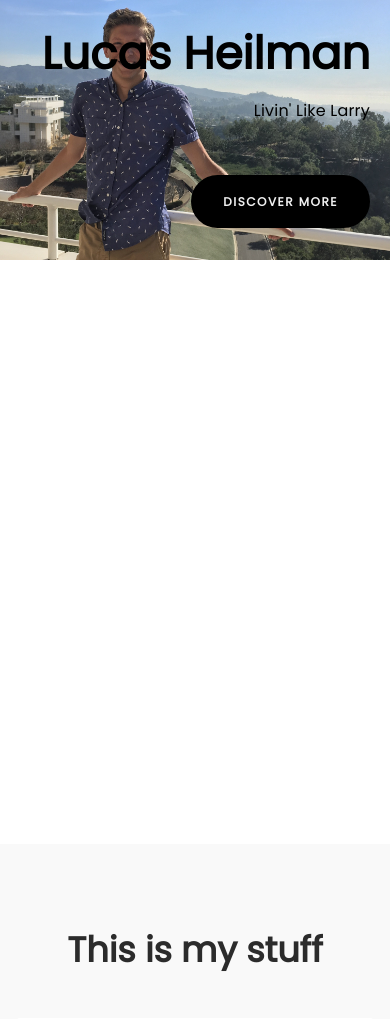
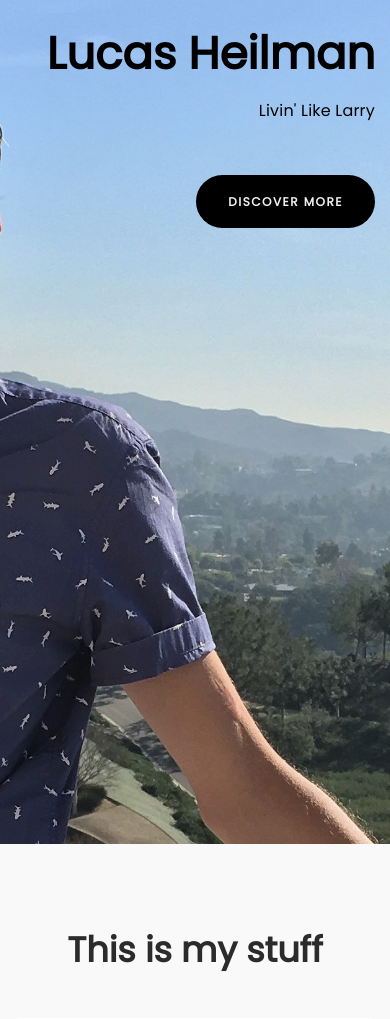
Before and after one commit to lucasheilman/lucasheilman-site, a Django app: page / in a window 390 px wide. Shown: the top 1019 px of the page. Run offline with Django 3.2, Linux system fonts and the light colour scheme; some libraries are stand-ins or nearby versions.

Commit message:
hopefully responsive on mobile

```diff
--- a/website/static/website/css/tooplate-style.css
+++ b/website/static/website/css/tooplate-style.css
@@ -209,13 +209,14 @@
 -----------------------------------------*/
 
 #home {
-  background-image: url('../images/topmaybe1.jpg');
+  background-image: url('../images/topmaybe3.jpg');
+  background-color: #98B9E2;
   background-repeat: no-repeat;
   background-attachment: fixed;
-  -webkit-background-size: 100%;
-  -moz-background-size: 100%;
-  -o-background-size:100%;
-  background-size: 100%;
+  -webkit-background-size: auto 100%;
+  -moz-background-size: auto 100%;
+  -o-background-size: auto 100%;
+  background-size: auto 100%;
   background-position: center;
   height: 100%;
   width: 100%;
--- a/website/templates/website/index.html
+++ b/website/templates/website/index.html
@@ -38,15 +38,18 @@
 
 
 <!-- HOME SECTION -->
-<section id="home">
+<section id="home" class="parallax-section">
+     <div class="container">
           <div class="row">
 
                <div class="col-md-offset-5 col-md-7 col-sm-12" >
-                    <div style="text-align: right; padding-right: 20px">
+                    <div style="text-align: right">
                          <h1 class="wow fadeInUp" style="color:black;" >Lucas Heilman</h1>
                          <p class="wow fadeInUp" style="color:black;">Livin' Like Larry</p>
                          <a href="#service" class="wow fadeInUp smoothScroll btn btn-default section-btn" >discover more</a>
                     </div>
+               </div>
+
           </div>
      </div>
 </section>
```
Also changed, not shown: website/static/website/images/IMG_9015.jpg (added), website/static/website/images/newtop.jpg (added), website/static/website/images/topmaybe2.jpg (added), website/static/website/images/topmaybe3.jpg (added).
